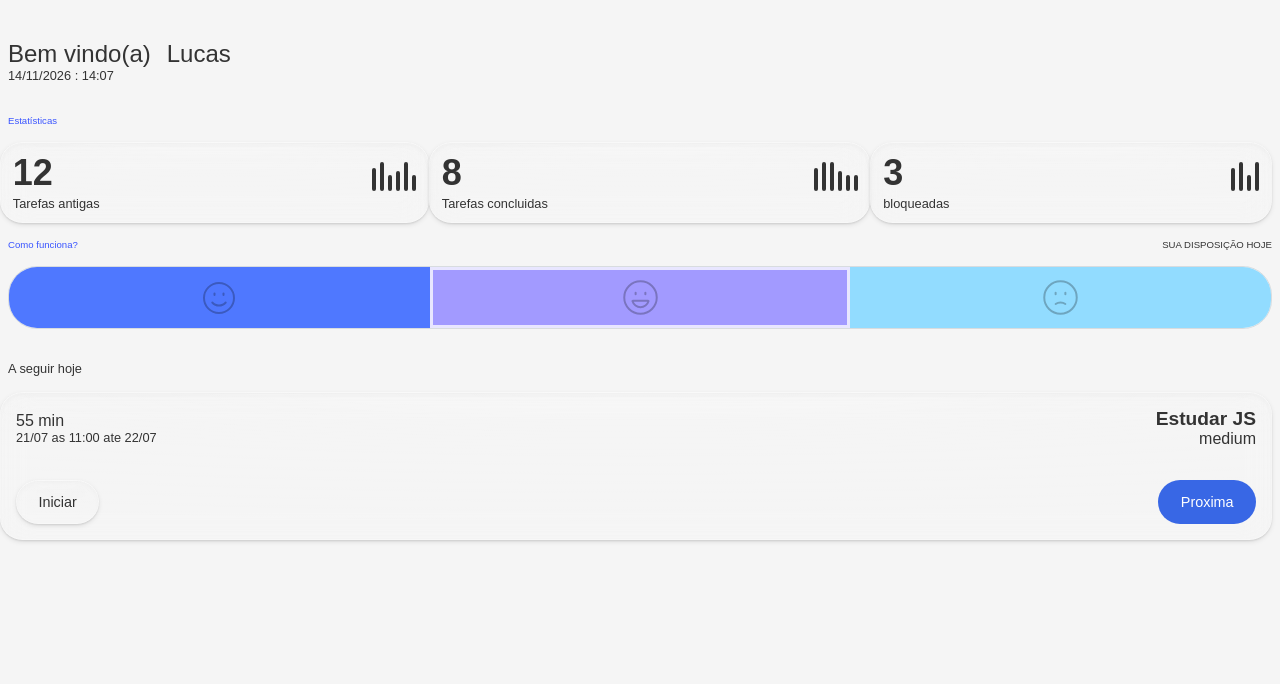
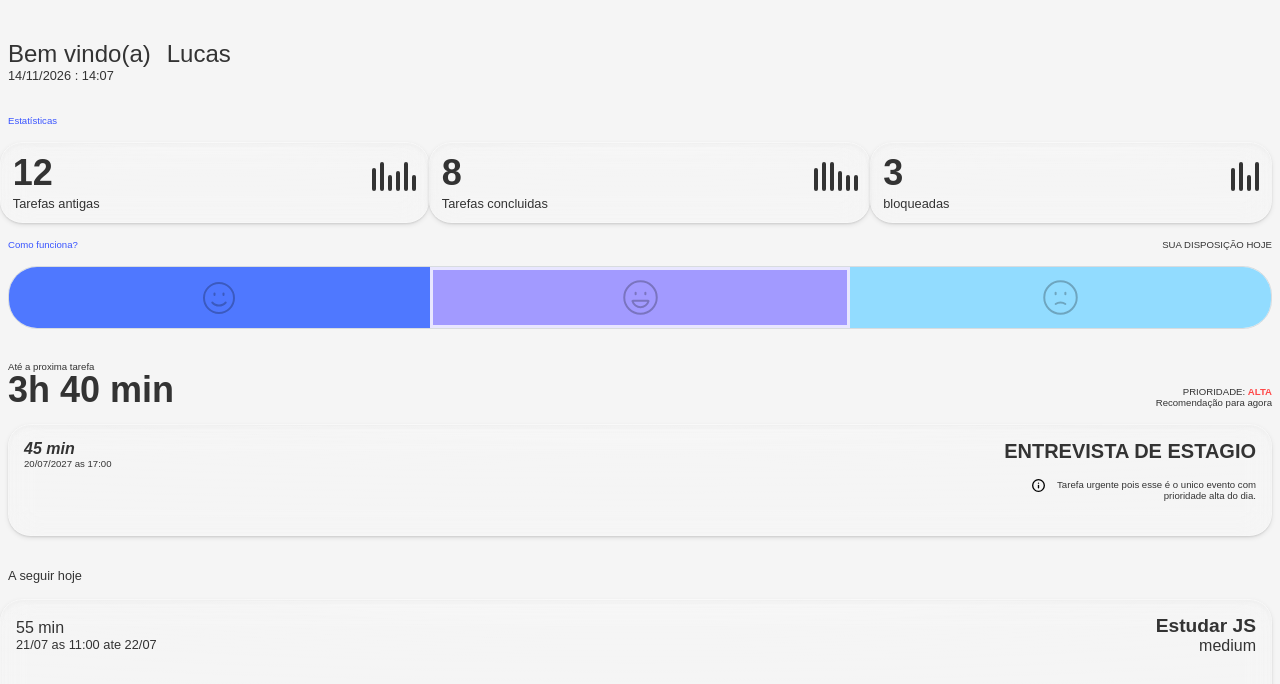
Before and after one commit to 1rody/agora-project, a plain HTML site: page src/app.html in a window 1280 px wide. Shown: the top 684 px of the page. Drawn offline with Linux system fonts and the light colour scheme; a web font is replaced by a local one.

Commit message:
<feat> (app) added the time until next task and the recommendation card from the usage mock

```diff
--- a/src/app.html
+++ b/src/app.html
@@ -32,6 +32,33 @@
             </div>
             <div id="mood-selector" class="mood-selector"></div>
         </section>
+        <section id="next" class="p-1 gap-1 flex flex-col">
+            <div class="flex items-end justify-between gap-1">
+                <div class="flex flex-col">
+                    <span class="text-xs">Até a proxima tarefa</span>
+                    <span class="next-time" data-field="timeUntilNext"></span>
+                </div>
+                <div class="flex flex-col text-right">
+                    <p class="text-xs">PRIORIDADE: <span class="priority" data-field="recommendedPriority"></span></p>
+                    <span class="text-xs">Recomendação para agora</span>
+                </div>
+            </div>
+            <article id="recommendation" class="flex flex-col p-2 glass rounded-md">
+                <div class="flex w-full items-start justify-between gap-1">
+                    <div class="flex flex-col">
+                        <span class="task-time" data-field="estimatedTime"></span>
+                        <p class="text-xs" data-field="date"></p>
+                    </div>
+                    <div class="flex flex-col items-end text-right gap-1">
+                        <h3 class="task-title text-primary" data-field="name"></h3>
+                        <p class="recommendation-reason text-xs">
+                            <img src="../assets/icons/Info.svg" alt="">
+                            <span data-field="reason"></span>
+                        </p>
+                    </div>
+                </div>
+            </article>
+        </section>
         <section id="tasks" class="p-1 gap-1 flex flex-col">
             <p class="text-sm">A seguir hoje</p>
         </section>
--- a/src/scripts/App.js
+++ b/src/scripts/App.js
@@ -72,6 +72,31 @@ moods.forEach((mood) => {
     moodSelector.append(button);
 });
 
+//formata minutos em horas (220 -> 3h 40 min)
+const formatMinutes = (total) => {
+    const hours = Math.floor(total / 60);
+    const minutes = total % 60;
+    return hours ? `${hours}h ${minutes} min` : `${minutes} min`;
+};
+
+//prioridade em portugues e na cor do figma
+const priorityLabels = { low: "BAIXA", medium: "MEDIA", high: "ALTA" };
+const showPriority = (element, priority) => {
+    element.textContent = priorityLabels[priority];
+    element.classList.add(`priority-${priority}`);
+};
+
+//exibicao do tempo ate a proxima tarefa e da recomendacao para agora
+const next = document.querySelector("#next");
+next.querySelector('[data-field="timeUntilNext"]').textContent = formatMinutes(usage.timeUntilNext);
+showPriority(next.querySelector('[data-field="recommendedPriority"]'), usage.recommendedPriority);
+
+const recommendation = next.querySelector("#recommendation");
+recommendation.querySelector('[data-field="name"]').textContent = usage.recommendation.name;
+recommendation.querySelector('[data-field="estimatedTime"]').textContent = formatMinutes(usage.recommendation.estimatedTime);
+recommendation.querySelector('[data-field="date"]').textContent = usage.recommendation.date;
+recommendation.querySelector('[data-field="reason"]').textContent = usage.recommendation.reason;
+
 //exibicao das tarefas
 const tasksSection = document.querySelector("#tasks");
 
--- a/src/styles/Theme.css
+++ b/src/styles/Theme.css
@@ -14,6 +14,10 @@
     --dark: #080808;
     --blue-pure: #3867E5;
     --link-blue: #3A55FF;
+
+    --priority-high: #FF4949;
+    --priority-medium: #FFCF5E;
+    --priority-low: #5ED16A;
 
     --mood-good: #4F78FF;
     --mood-neutral: #A29AFF;
--- a/src/styles/components/Stats.css
+++ b/src/styles/components/Stats.css
@@ -35,6 +35,52 @@
     width: 4px;
     border-radius: 30px;
     background-color: var(--text-color);
+}
+
+/* tempo ate a proxima tarefa + recomendacao */
+.next-time {
+    font-size: 2.25rem;
+    font-weight: 700;
+    line-height: 1;
+}
+#recommendation {
+    min-height: 5rem;
+    margin-left: 0;
+}
+.recommendation-reason {
+    display: flex;
+    align-items: flex-start;
+    justify-content: flex-end;
+    gap: .3rem;
+    max-width: 14rem;
+    img {
+        width: .8rem;
+        height: .8rem;
+    }
+}
+
+/* textos compartilhados com os cards de tarefa */
+.task-time {
+    font-size: 1rem;
+    font-style: italic;
+    font-weight: 600;
+}
+.task-title {
+    font-size: 1.25rem;
+    font-weight: 700;
+    text-transform: uppercase;
+}
+.priority {
+    font-weight: 800;
+}
+.priority-high {
+    color: var(--priority-high);
+}
+.priority-medium {
+    color: var(--priority-medium);
+}
+.priority-low {
+    color: var(--priority-low);
 }
 
 /* seletor de disposicao do dia (3 carinhas) */
```
Also changed, not shown: assets/icons/Info.svg (added).
